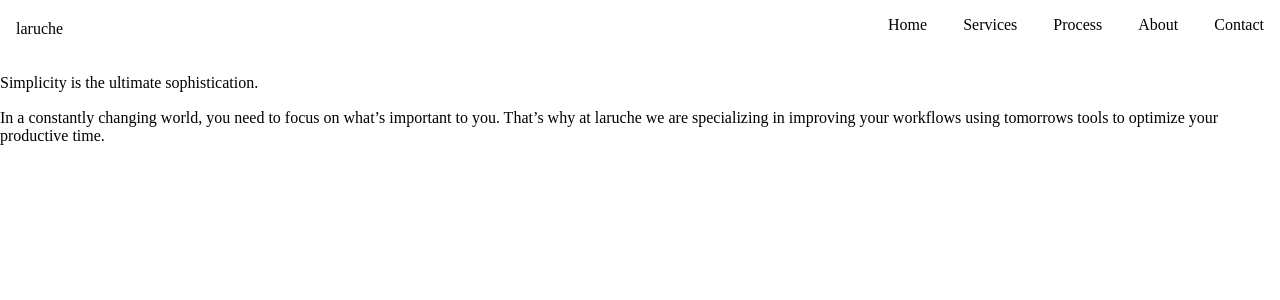
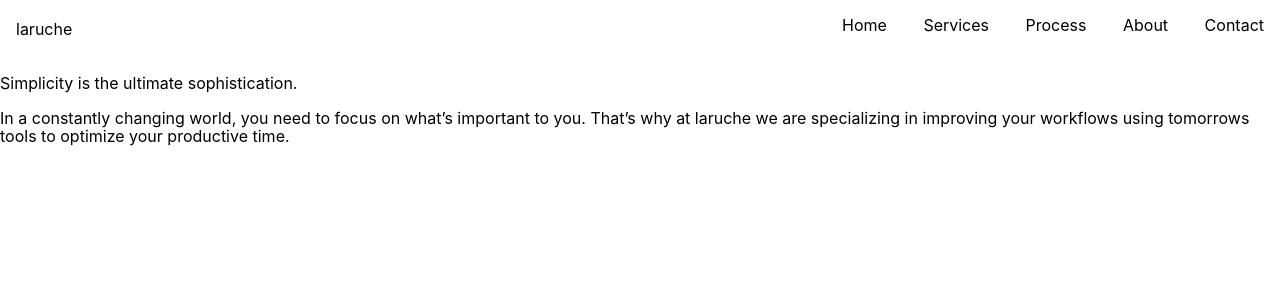
Before and after one commit to larucheio/laruche.io, a Jekyll site: the page built from index.html, in a window 1280 px wide. Shown: the top 300 px of the page. Built offline with Jekyll 4.4.1, drawn with Linux system fonts in a browser that asks for light colours; nearby versions of some CDN libraries.

Commit message:
Font-family: native stack

```diff
--- a/_includes/header.html
+++ b/_includes/header.html
@@ -8,7 +8,7 @@
 
     <link rel="stylesheet" href="https://unpkg.com/tachyons@4.6.1/css/tachyons.min.css"/>
   </head>
-  <body>
+  <body class="sans-serif">
     <nav class="db dt-l w-100 border-box pa3">
       <a class="db dtc-l v-mid black hover-red link tc tl-l mb3 mb0-l" href="/" title="Home">laruche</a>
       <div class="db dtc-l v-mid tc tr-l">
```
